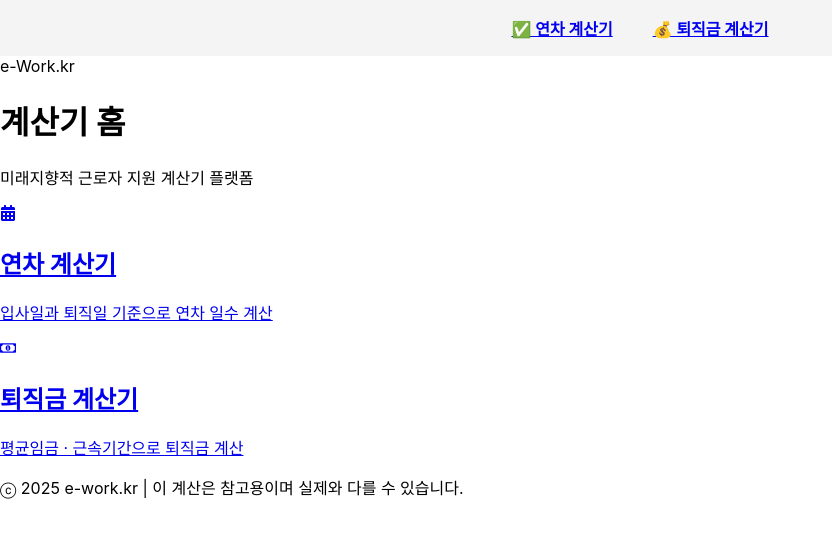
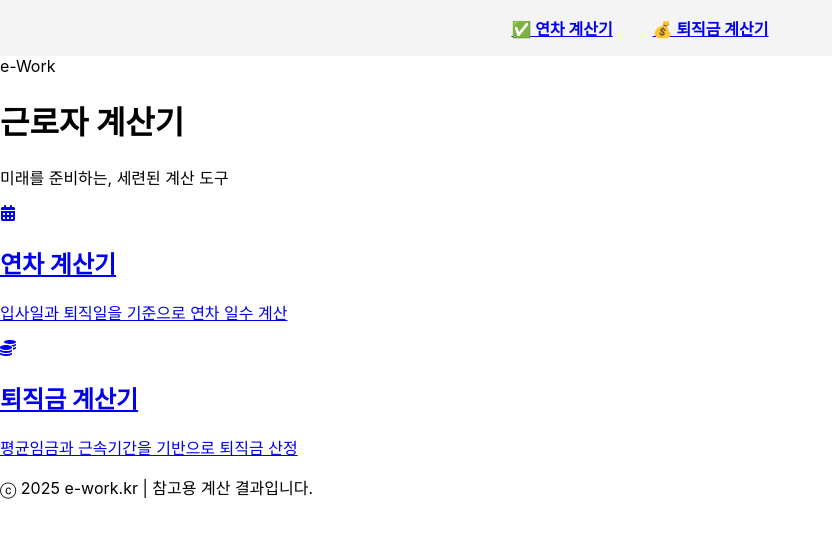
Before and after one commit to jansssss/vacation, a React (Create React App) app: page / in a window 1280 px wide. Shown: the top 538 px of the page, without its empty margins (0-832 px from the left). Built offline with nearby package versions, Linux system fonts and the light colour scheme.

Commit message:
Update Home.jsx

```diff
--- a/src/pages/Home.jsx
+++ b/src/pages/Home.jsx
@@ -1,51 +1,57 @@
 import React from "react";
 import { Link } from "react-router-dom";
-import { FaCalendarAlt, FaRegMoneyBillAlt } from "react-icons/fa";
+import { FaCalendarAlt, FaCoins } from "react-icons/fa";
 
 const Home = () => {
   return (
-    <div className="min-h-screen bg-gradient-to-br from-[#f9f9f9] via-[#f3f4f6] to-[#eef1f5] text-gray-800 font-serif px-6 flex flex-col justify-center items-center">
-      {/* 로고 */}
-      <header className="absolute top-6 left-8 text-[20px] font-bold text-gray-700 tracking-wider">
-        <span className="text-indigo-600">e</span>-Work.kr
+    <div className="min-h-screen bg-gradient-to-br from-[#f0f4ff] via-[#eef7f6] to-[#eaf4eb] text-gray-800 flex flex-col justify-center items-center px-6 font-sans">
+      {/* 상단 로고 */}
+      <header className="absolute top-6 left-8 text-[20px] font-bold text-gray-700 tracking-tight">
+        <span className="text-blue-600">e</span>-Work
       </header>
 
-      {/* 제목 */}
-      <h1 className="text-4xl md:text-5xl font-extrabold text-center mb-2 text-transparent bg-clip-text bg-gradient-to-r from-indigo-500 to-purple-600">
-        계산기 홈
-      </h1>
-      <p className="text-gray-500 text-base md:text-lg mb-12 text-center">
-        미래지향적 근로자 지원 계산기 플랫폼
-      </p>
+      {/* 타이틀 */}
+      <div className="text-center mb-12">
+        <h1 className="text-4xl md:text-5xl font-extrabold text-gray-800 mb-3 tracking-tight">
+          근로자 계산기
+        </h1>
+        <p className="text-lg text-gray-500">
+          미래를 준비하는, 세련된 계산 도구
+        </p>
+      </div>
 
-      {/* 카드 박스 */}
-      <div className="flex flex-col md:flex-row gap-8 w-full max-w-4xl justify-center items-center">
+      {/* 카드 */}
+      <div className="grid grid-cols-1 md:grid-cols-2 gap-6 w-full max-w-4xl">
         <Link
           to="/annual-leave"
-          className="w-72 h-44 bg-white/40 backdrop-blur-md border border-white/20 rounded-3xl shadow-xl p-6 flex flex-col justify-center items-center hover:scale-105 transition-all duration-300 hover:shadow-2xl"
+          className="bg-white hover:bg-blue-50 border border-gray-200 rounded-2xl p-8 shadow-md hover:shadow-xl transition-all text-center"
         >
-          <FaCalendarAlt className="text-indigo-500 text-5xl mb-3 drop-shadow" />
-          <h2 className="text-xl font-semibold mb-1 text-gray-800">연차 계산기</h2>
-          <p className="text-gray-500 text-sm text-center">
-            입사일과 퇴직일 기준으로 연차 일수 계산
+          <FaCalendarAlt className="text-4xl text-blue-500 mx-auto mb-3" />
+          <h2 className="text-xl font-semibold text-gray-800 mb-1">
+            연차 계산기
+          </h2>
+          <p className="text-sm text-gray-500">
+            입사일과 퇴직일을 기준으로 연차 일수 계산
           </p>
         </Link>
 
         <Link
           to="/retirement"
-          className="w-72 h-44 bg-white/40 backdrop-blur-md border border-white/20 rounded-3xl shadow-xl p-6 flex flex-col justify-center items-center hover:scale-105 transition-all duration-300 hover:shadow-2xl"
+          className="bg-white hover:bg-yellow-50 border border-gray-200 rounded-2xl p-8 shadow-md hover:shadow-xl transition-all text-center"
         >
-          <FaRegMoneyBillAlt className="text-amber-500 text-5xl mb-3 drop-shadow" />
-          <h2 className="text-xl font-semibold mb-1 text-gray-800">퇴직금 계산기</h2>
-          <p className="text-gray-500 text-sm text-center">
-            평균임금 · 근속기간으로 퇴직금 계산
+          <FaCoins className="text-4xl text-yellow-500 mx-auto mb-3" />
+          <h2 className="text-xl font-semibold text-gray-800 mb-1">
+            퇴직금 계산기
+          </h2>
+          <p className="text-sm text-gray-500">
+            평균임금과 근속기간을 기반으로 퇴직금 산정
           </p>
         </Link>
       </div>
 
-      {/* 푸터 */}
+      {/* 하단 안내 */}
       <footer className="mt-16 text-sm text-gray-400 text-center">
-        ⓒ 2025 e-work.kr | 이 계산은 참고용이며 실제와 다를 수 있습니다.
+        ⓒ 2025 e-work.kr | 참고용 계산 결과입니다.
       </footer>
     </div>
   );
```
